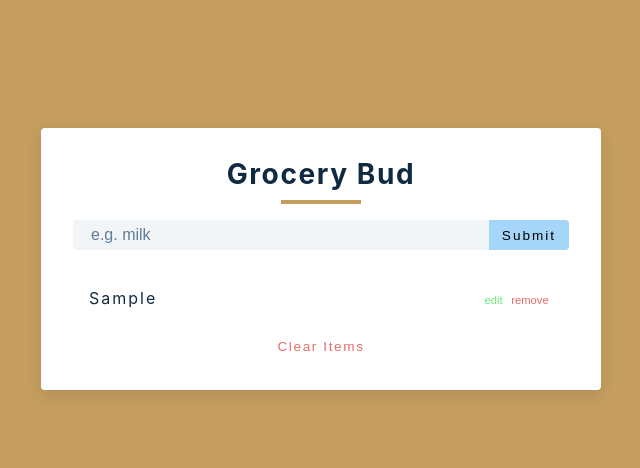
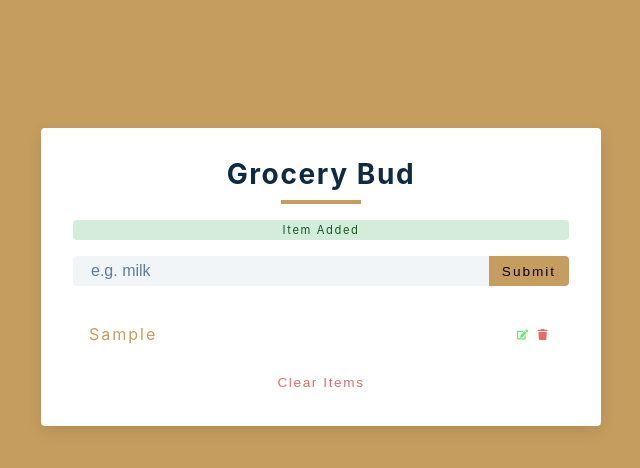
Before and after one commit to JericoJanAdaya/Adaya_GroceryBud, a React (Vite) app in the folder grocerybud-final/: page / in a window 1280 px wide. Both pictures are taken after typing "Sample" into the empty fields and a click on the button "Submit". Shown: the top 468 px of the page, without its empty margins (319-959 px from the left). Built offline with nearby package versions, Linux system fonts and the light colour scheme.

Commit message:
implement alert component for alert message and icons

```diff
--- /dev/null
+++ b/grocerybud-final/src/Alert.jsx
@@ -0,0 +1,13 @@
+import React, { useEffect } from 'react';
+
+const Alert = ({ type, msg, removeAlert, list }) => {
+  useEffect(() => {
+    const timeout = setTimeout(() => {
+      removeAlert();
+    }, 3000);
+    return () => clearTimeout(timeout);
+  }, [list]);
+  return <p className={`alert alert-${type}`}>{msg}</p>;
+};
+
+export default Alert;
--- a/grocerybud-final/src/App.jsx
+++ b/grocerybud-final/src/App.jsx
@@ -1,5 +1,6 @@
 import React, { useState, useEffect } from 'react';
 import List from './List';
+import Alert from './Alert'
 const getLocalStorage = () => {
   let list = localStorage.getItem('list');
   if (list) {
@@ -13,10 +14,11 @@ function App() {
   const [list, setList] = useState(getLocalStorage());
   const [isEditing, setIsEditing] = useState(false);
   const [editID, setEditID] = useState(null);
+  const [alert, setAlert] = useState({ show: false, msg: '', type: '' });
   const grocerySubmit = (e) => {
     e.preventDefault();
     if (!item) {
-      alert('Please enter item');
+      showAlert(true, 'warning', 'please enter item');
     }
     else if (item && isEditing) {
       setList(
@@ -30,21 +32,25 @@ function App() {
       setItem('');
       setEditID(null);
       setIsEditing(false);
-      alert('Item changed');
+      showAlert(true, 'confirm', 'item changed');
     }
     else {
-      alert('Item added');
+      showAlert(true, 'confirm', 'item added');
       const newItem = { id: new Date().getTime().toString(), title: item };
       setList([...list, newItem]);
       setItem('');
     }
   };
+
+  useEffect(() => {
+    localStorage.setItem('list', JSON.stringify(list));
+  }, [list]);
   const clearList = () => {
-    alert('List empty')
+    showAlert(true, 'warning', 'list empty');
     setList([]);
   };
   const removeItem = (id) => {
-    alert('Item removed');
+    showAlert(true, 'warning', 'item removed');
     setList(list.filter((item) => item.id !== id));
   };
   const editItem = (id) => {
@@ -53,14 +59,15 @@ function App() {
     setEditID(id);
     setItem(specificItem.title);
   };
-  useEffect(() => {
-    localStorage.setItem('list', JSON.stringify(list));
-  }, [list]);
+  const showAlert = (show = false, type = '', msg = '') => {
+    setAlert({ show, type, msg });
+  };
   return (
     <section className='section-center'>
       <h3>grocery bud</h3>
       <div className='underline'></div>
       <form className='grocery-form' onSubmit={grocerySubmit}>
+        {alert.show && <Alert {...alert} removeAlert={showAlert} list={list} />}
         <div className='form-control'>
           <input
             type='text'
--- a/grocerybud-final/src/List.jsx
+++ b/grocerybud-final/src/List.jsx
@@ -1,4 +1,5 @@
 import React from 'react';
+import { FaEdit, FaTrash } from 'react-icons/fa';
 const List = ({ items, removeItem, editItem }) => {
   return (
     <div className='grocery-list'>
@@ -13,14 +14,14 @@ const List = ({ items, removeItem, editItem }) => {
                 className='edit-btn'
                 onClick={() => editItem(id)}
               >
-                edit
+                <FaEdit />
               </button>
               <button
                 type='button'
                 className='delete-btn'
                 onClick={() => removeItem(id)}
               >
-                remove
+                <FaTrash />
               </button>
             </div>
           </article>
--- a/grocerybud-final/src/index.css
+++ b/grocerybud-final/src/index.css
@@ -32,6 +32,7 @@ Variables
   --clr-grey-10: hsl(210, 36%, 96%);
   --clr-white: #fff;
   --clr-gold: #c59d5f;
+  --clr-gold-1: #9A7237;
   --clr-red-dark: hsl(360, 67%, 44%);
   --clr-red-light: hsl(360, 71%, 66%);
   --clr-green-dark: hsl(125, 67%, 44%);
@@ -195,11 +196,11 @@ Grocery List
   letter-spacing: var(--spacing);
   text-transform: capitalize;
 }
-.alert-danger {
+.alert-warning {
   color: #721c24;
   background: #f8d7da;
 }
-.alert-success {
+.alert-confirm {
   color: #155724;
   background: #d4edda;
 }
@@ -228,7 +229,7 @@ Grocery List
   color: var(--clr-grey-5);
 }
 .submit-btn {
-  background: var(--clr-primary-8);
+  background: var(--clr-gold);
   border-color: transparent;
   flex: 0 0 5rem;
   display: grid;
@@ -244,7 +245,7 @@ Grocery List
   font-size: 0.85rem;
 }
 .submit-btn:hover {
-  background: var(--clr-primary-5);
+  background: var(--clr-gold-1);
   color: var(--clr-white);
 }
 
@@ -267,11 +268,11 @@ Grocery List
   background: var(--clr-grey-10);
 }
 .grocery-item:hover .title {
-  color: var(--clr-grey-5);
+  color: var(--clr-gold);
 }
 .title {
   margin-bottom: 0;
-  color: var(--clr-grey-1);
+  color: var(--clr-gold);
   letter-spacing: 2px;
   transition: var(--transition);
 }
```
Also changed, not shown: 1 other file (tests, documents, lock files or other folders).
